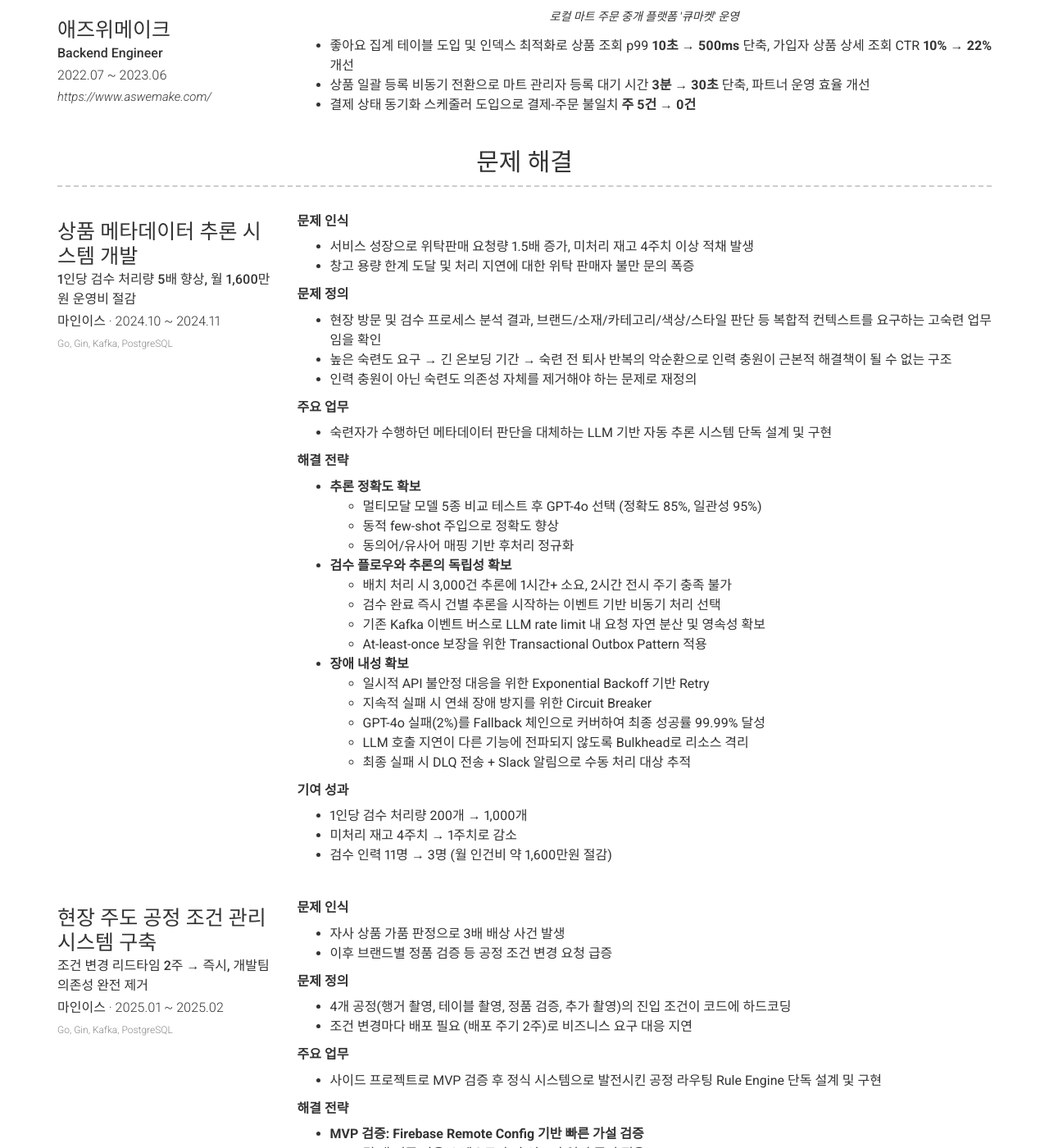
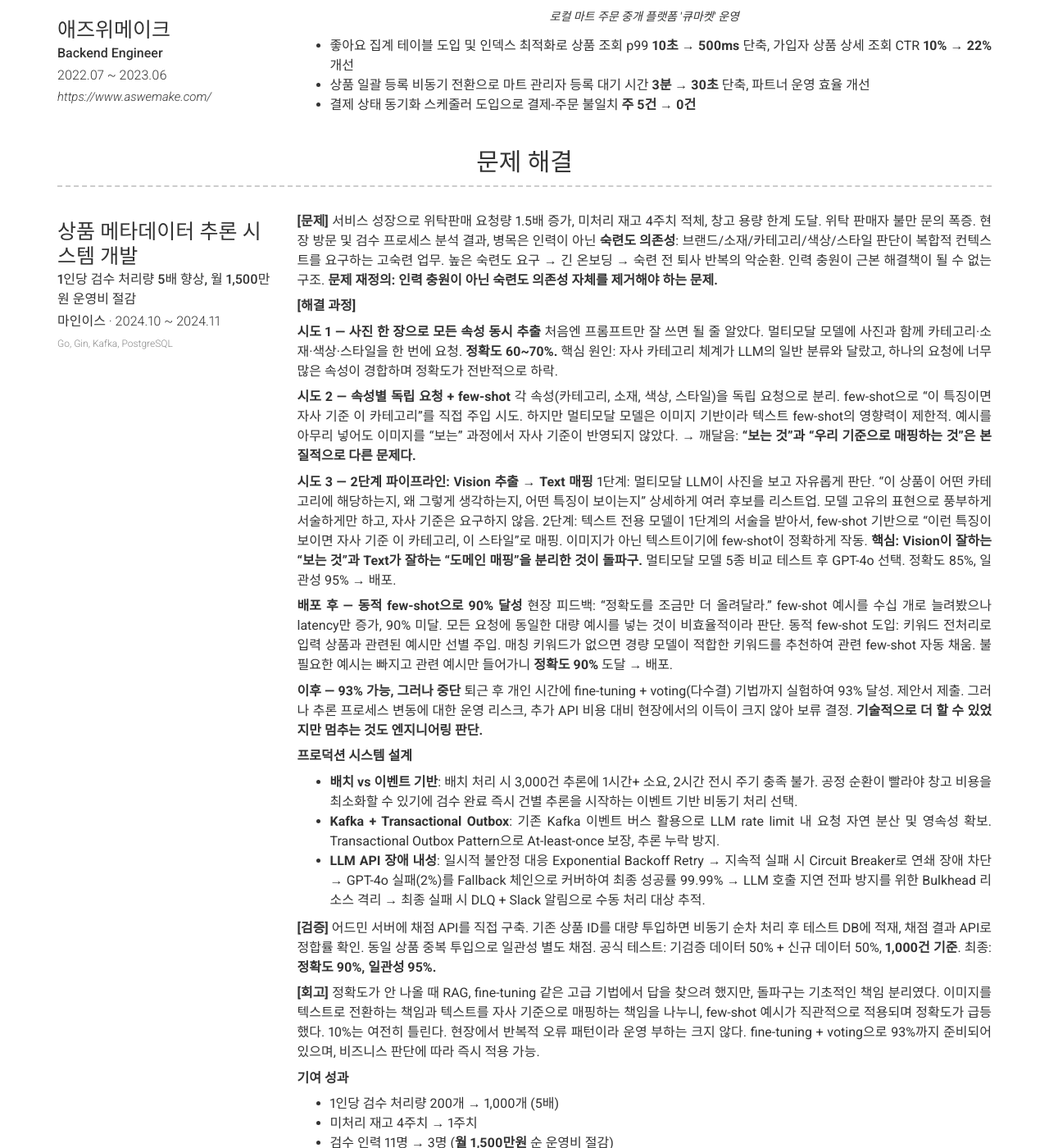
Before and after one commit to toongri/toongri.github.io, a Jekyll site: the page built from index.md, in a window 1280 px wide and 1400 px high, scrolled down 776 px. Shown: the whole window at 82% size. Built offline with Jekyll 4.4.1, drawn with Linux system fonts in a browser that asks for light colours; nearby versions of some CDN libraries.

Commit message:
docs: 메타데이터 추론 시스템을 P.A.R.R. 서사 포맷으로 리라이트
- 문제 해결 섹션을 [문제] → [해결 과정] → [검증] → [회고] 구조로 전면 개편
- 정확도 여정을 시도 1~3 + 배포 후 개선으로 서사화 (60% → 85% → 90%)
- 프로덕션 시스템 설계(Kafka, Outbox, 장애 내성) 별도 서술 추가
- 운영비 절감 수치 API 비용 반영하여 1,600만원 → 1,500만원 보정

```diff
--- a/_config.yml
+++ b/_config.yml
@@ -35,7 +35,7 @@ content:
         quote: >
           중고 패션 위탁판매 이커머스 ‘차란‘ 운영
         description: |
-          - LLM 기반 상품 메타데이터 추론 시스템 개발로 **월 1,600만원** 운영비 절감
+          - LLM 기반 상품 메타데이터 추론 시스템 개발로 **월 1,500만원** 운영비 절감
           - 현장 주도 공정 조건 관리 시스템을 구축하여 조건 변경 리드타임 **2주 → 즉시** 단축
           - Redis 캐시 적용으로 피크 시간대 상품 조회 SLO 미달 해소 (p95 **500ms → 150ms**) 및 DB 부하 **50%** 감소
           - 테스트 부재 환경에서 유닛 테스트 도입 주도, 커버리지 **0% → 20%** 및 주간 버그 리포트 **10건 → 7건** 감소
@@ -56,43 +56,53 @@ content:
     content:
       - layout: top-left
         title: 상품 메타데이터 추론 시스템 개발
-        sub_title: 1인당 검수 처리량 5배 향상, 월 1,600만원 운영비 절감
+        sub_title: 1인당 검수 처리량 5배 향상, 월 1,500만원 운영비 절감
         caption: 마인이스 · 2024.10 ~ 2024.11
         skills: Go, Gin, Kafka, PostgreSQL
         description: |
-          **문제 인식**
-          - 서비스 성장으로 위탁판매 요청량 1.5배 증가, 미처리 재고 4주치 이상 적채 발생
-          - 창고 용량 한계 도달 및 처리 지연에 대한 위탁 판매자 불만 문의 폭증
+          **[문제]**
+          서비스 성장으로 위탁판매 요청량 1.5배 증가, 미처리 재고 4주치 적체, 창고 용량 한계 도달. 위탁 판매자 불만 문의 폭증.
+          현장 방문 및 검수 프로세스 분석 결과, 병목은 인력이 아닌 **숙련도 의존성**: 브랜드/소재/카테고리/색상/스타일 판단이 복합적 컨텍스트를 요구하는 고숙련 업무. 높은 숙련도 요구 → 긴 온보딩 → 숙련 전 퇴사 반복의 악순환. 인력 충원이 근본 해결책이 될 수 없는 구조.
+          **문제 재정의: 인력 충원이 아닌 숙련도 의존성 자체를 제거해야 하는 문제.**
 
-          **문제 정의**
-          - 현장 방문 및 검수 프로세스 분석 결과, 브랜드/소재/카테고리/색상/스타일 판단 등 복합적 컨텍스트를 요구하는 고숙련 업무임을 확인
-          - 높은 숙련도 요구 → 긴 온보딩 기간 → 숙련 전 퇴사 반복의 악순환으로 인력 충원이 근본적 해결책이 될 수 없는 구조
-          - 인력 충원이 아닌 숙련도 의존성 자체를 제거해야 하는 문제로 재정의
+          **[해결 과정]**
 
-          **주요 업무**
-          - 숙련자가 수행하던 메타데이터 판단을 대체하는 LLM 기반 자동 추론 시스템 단독 설계 및 구현
+          **시도 1 — 사진 한 장으로 모든 속성 동시 추출**
+          처음엔 프롬프트만 잘 쓰면 될 줄 알았다. 멀티모달 모델에 사진과 함께 카테고리·소재·색상·스타일을 한 번에 요청. **정확도 60~70%.** 핵심 원인: 자사 카테고리 체계가 LLM의 일반 분류와 달랐고, 하나의 요청에 너무 많은 속성이 경합하며 정확도가 전반적으로 하락.
 
-          **해결 전략**
-          - **추론 정확도 확보**
-            - 멀티모달 모델 5종 비교 테스트 후 GPT-4o 선택 (정확도 85%, 일관성 95%)
-            - 동적 few-shot 주입으로 정확도 향상
-            - 동의어/유사어 매핑 기반 후처리 정규화
-          - **검수 플로우와 추론의 독립성 확보**
-            - 배치 처리 시 3,000건 추론에 1시간+ 소요, 2시간 전시 주기 충족 불가
-            - 검수 완료 즉시 건별 추론을 시작하는 이벤트 기반 비동기 처리 선택
-            - 기존 Kafka 이벤트 버스로 LLM rate limit 내 요청 자연 분산 및 영속성 확보
-            - At-least-once 보장을 위한 Transactional Outbox Pattern 적용
-          - **장애 내성 확보**
-            - 일시적 API 불안정 대응을 위한 Exponential Backoff 기반 Retry
-            - 지속적 실패 시 연쇄 장애 방지를 위한 Circuit Breaker
-            - GPT-4o 실패(2%)를 Fallback 체인으로 커버하여 최종 성공률 99.99% 달성
-            - LLM 호출 지연이 다른 기능에 전파되지 않도록 Bulkhead로 리소스 격리
-            - 최종 실패 시 DLQ 전송 + Slack 알림으로 수동 처리 대상 추적
+          **시도 2 — 속성별 독립 요청 + few-shot**
+          각 속성(카테고리, 소재, 색상, 스타일)을 독립 요청으로 분리. few-shot으로 "이 특징이면 자사 기준 이 카테고리"를 직접 주입 시도. 하지만 멀티모달 모델은 이미지 기반이라 텍스트 few-shot의 영향력이 제한적. 예시를 아무리 넣어도 이미지를 "보는" 과정에서 자사 기준이 반영되지 않았다.
+          → 깨달음: **"보는 것"과 "우리 기준으로 매핑하는 것"은 본질적으로 다른 문제다.**
+
+          **시도 3 — 2단계 파이프라인: Vision 추출 → Text 매핑**
+          1단계: 멀티모달 LLM이 사진을 보고 자유롭게 판단. "이 상품이 어떤 카테고리에 해당하는지, 왜 그렇게 생각하는지, 어떤 특징이 보이는지" 상세하게 여러 후보를 리스트업. 모델 고유의 표현으로 풍부하게 서술하게만 하고, 자사 기준은 요구하지 않음.
+          2단계: 텍스트 전용 모델이 1단계의 서술을 받아서, few-shot 기반으로 "이런 특징이 보이면 자사 기준 이 카테고리, 이 스타일"로 매핑. 이미지가 아닌 텍스트이기에 few-shot이 정확하게 작동.
+          **핵심: Vision이 잘하는 "보는 것"과 Text가 잘하는 "도메인 매핑"을 분리한 것이 돌파구.** 멀티모달 모델 5종 비교 테스트 후 GPT-4o 선택. 정확도 85%, 일관성 95% → 배포.
+
+          **배포 후 — 동적 few-shot으로 90% 달성**
+          현장 피드백: "정확도를 조금만 더 올려달라." few-shot 예시를 수십 개로 늘려봤으나 latency만 증가, 90% 미달. 모든 요청에 동일한 대량 예시를 넣는 것이 비효율적이라 판단.
+          동적 few-shot 도입: 키워드 전처리로 입력 상품과 관련된 예시만 선별 주입. 매칭 키워드가 없으면 경량 모델이 적합한 키워드를 추천하여 관련 few-shot 자동 채움. 불필요한 예시는 빠지고 관련 예시만 들어가니 **정확도 90%** 도달 → 배포.
+
+          **이후 — 93% 가능, 그러나 중단**
+          퇴근 후 개인 시간에 fine-tuning + voting(다수결) 기법까지 실험하여 93% 달성. 제안서 제출. 그러나 추론 프로세스 변동에 대한 운영 리스크, 추가 API 비용 대비 현장에서의 이득이 크지 않아 보류 결정. **기술적으로 더 할 수 있었지만 멈추는 것도 엔지니어링 판단.**
+
+          **프로덕션 시스템 설계**
+          - **배치 vs 이벤트 기반**: 배치 처리 시 3,000건 추론에 1시간+ 소요, 2시간 전시 주기 충족 불가. 공정 순환이 빨라야 창고 비용을 최소화할 수 있기에 검수 완료 즉시 건별 추론을 시작하는 이벤트 기반 비동기 처리 선택.
+          - **Kafka + Transactional Outbox**: 기존 Kafka 이벤트 버스 활용으로 LLM rate limit 내 요청 자연 분산 및 영속성 확보. Transactional Outbox Pattern으로 At-least-once 보장, 추론 누락 방지.
+          - **LLM API 장애 내성**: 일시적 불안정 대응 Exponential Backoff Retry → 지속적 실패 시 Circuit Breaker로 연쇄 장애 차단 → GPT-4o 실패(2%)를 Fallback 체인으로 커버하여 최종 성공률 99.99% → LLM 호출 지연 전파 방지를 위한 Bulkhead 리소스 격리 → 최종 실패 시 DLQ + Slack 알림으로 수동 처리 대상 추적.
+
+          **[검증]**
+          어드민 서버에 채점 API를 직접 구축. 기존 상품 ID를 대량 투입하면 비동기 순차 처리 후 테스트 DB에 적재, 채점 결과 API로 정합률 확인. 동일 상품 중복 투입으로 일관성 별도 채점.
+          공식 테스트: 기검증 데이터 50% + 신규 데이터 50%, **1,000건 기준**. 최종: **정확도 90%, 일관성 95%.**
+
+          **[회고]**
+          정확도가 안 나올 때 RAG, fine-tuning 같은 고급 기법에서 답을 찾으려 했지만, 돌파구는 기초적인 책임 분리였다. 이미지를 텍스트로 전환하는 책임과 텍스트를 자사 기준으로 매핑하는 책임을 나누니, few-shot 예시가 직관적으로 적용되며 정확도가 급등했다.
+          10%는 여전히 틀린다. 현장에서 반복적 오류 패턴이라 운영 부하는 크지 않다. fine-tuning + voting으로 93%까지 준비되어 있으며, 비즈니스 판단에 따라 즉시 적용 가능.
 
           **기여 성과**
-            - 1인당 검수 처리량 200개 → 1,000개
-            - 미처리 재고 4주치 → 1주치로 감소
-            - 검수 인력 11명 → 3명 (월 인건비 약 1,600만원 절감)
+          - 1인당 검수 처리량 200개 → 1,000개 (5배)
+          - 미처리 재고 4주치 → 1주치
+          - 검수 인력 11명 → 3명 (**월 1,500만원** 순 운영비 절감)
       - layout: top-left
         title: 현장 주도 공정 조건 관리 시스템 구축
         sub_title: 조건 변경 리드타임 2주 → 즉시, 개발팀 의존성 완전 제거
```
